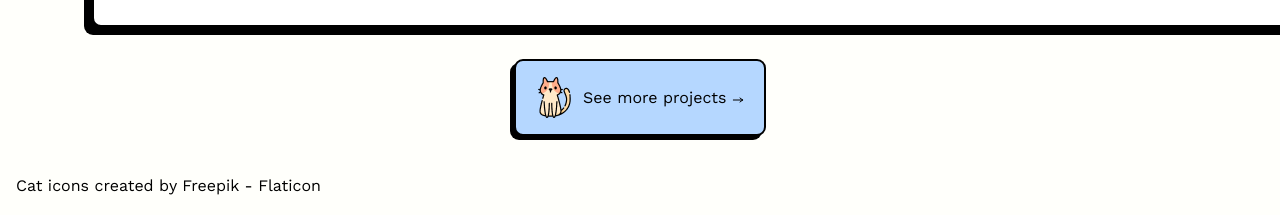
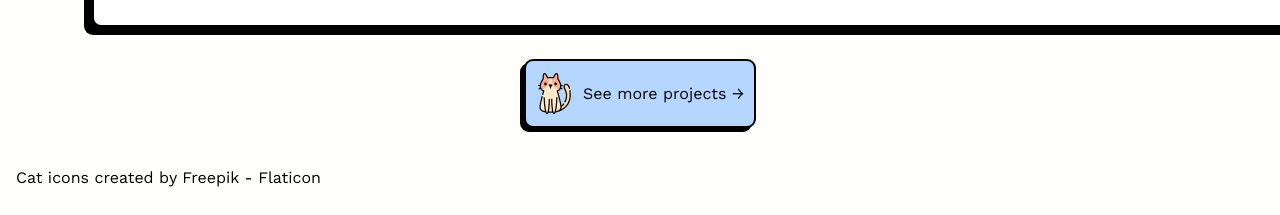
Before and after one commit to daniel-panhead/website, an Astro site: page / in a window 1280 px wide. Shown: the part 3589-3804 px from the top of the page. Built offline with nearby package versions, Linux system fonts and the light colour scheme; Astro itself is replaced by a stand-in of ours.

Commit message:
Improve button styling

```diff
--- a/src/components/ProjectsContentSection.astro
+++ b/src/components/ProjectsContentSection.astro
@@ -40,23 +40,7 @@ const { maxProjects } = Astro.props;
     maxProjects && maxProjects < projects.length && (
       <a href="/projects" class="btn bg-primary">
         <Image src={cat} alt="Cat" />
-        <span>
-          See more projects
-          <svg
-            width="12"
-            height="6"
-            viewBox="0 0 12 6"
-            fill="none"
-            xmlns="http://www.w3.org/2000/svg"
-          >
-            <path
-              d="M10.6666 3H1.33325M10.6666 3L7.99992 5M10.6666 3L7.99992 1"
-              stroke="black"
-              stroke-linecap="round"
-              stroke-linejoin="round"
-            />
-          </svg>
-        </span>
+        See more projects →
       </a>
     )
   }
--- a/src/layouts/Layout.astro
+++ b/src/layouts/Layout.astro
@@ -120,7 +120,7 @@ declare global {
     justify-content: center;
     align-items: center;
     gap: 10px;
-    padding: 16px 20px;
+    padding: 12px 10px;
     cursor: pointer;
     border: 2px solid black;
     border-radius: var(--default-border-radius);
```
